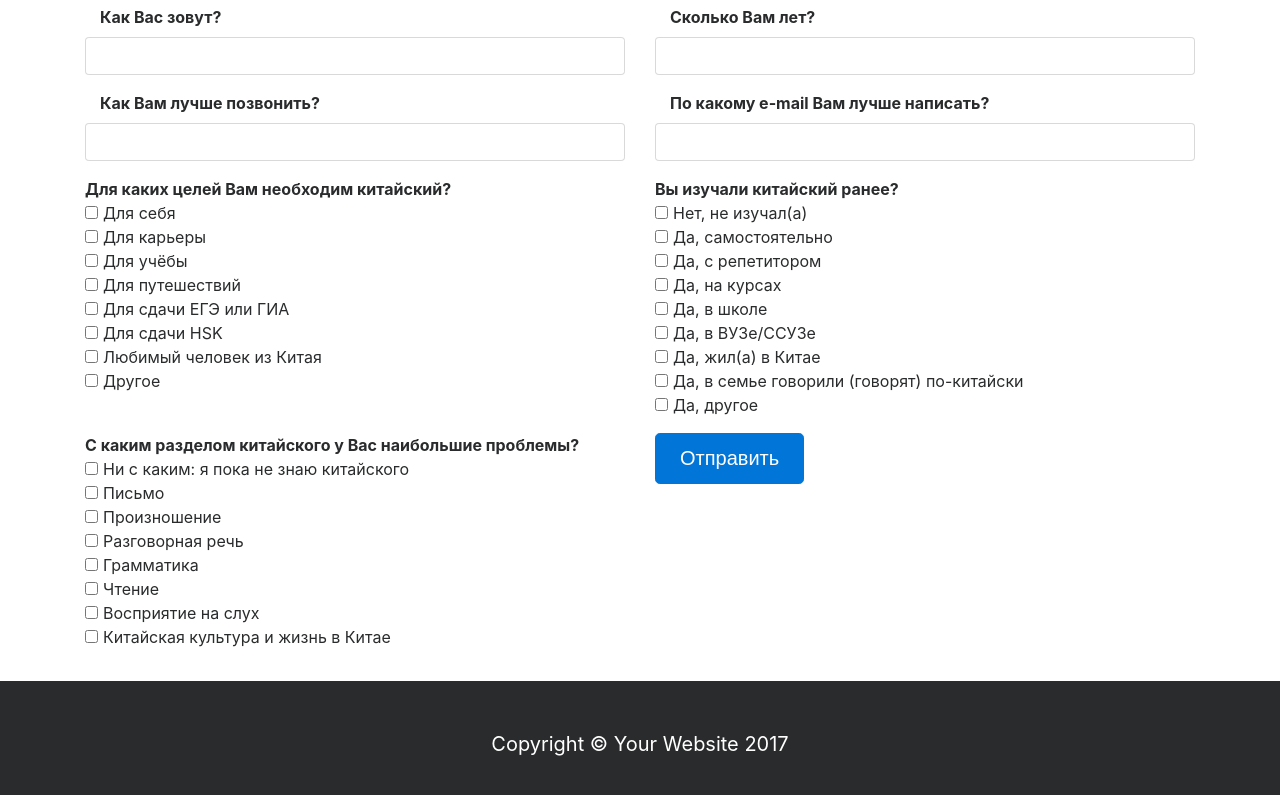
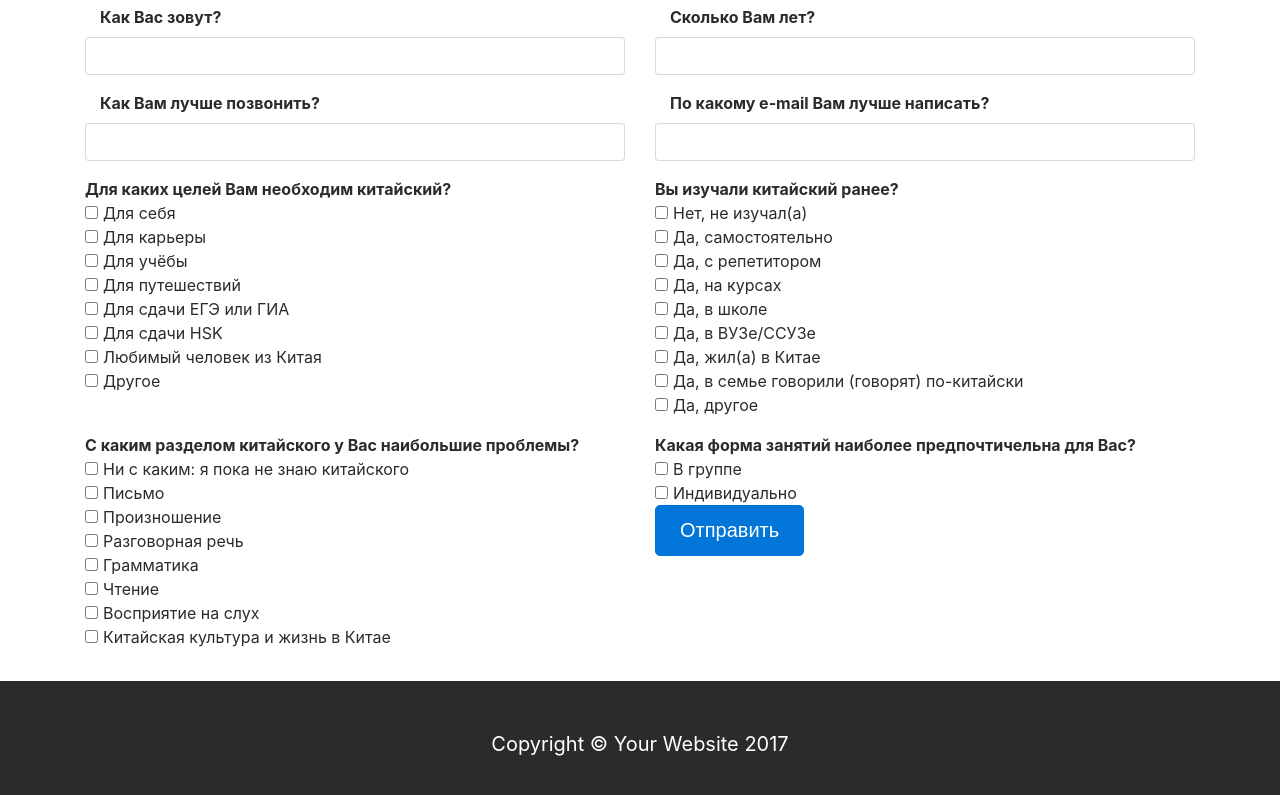
Before and after one commit to Aleks339/Shanlin, a website: page index.html in a window 1280 px wide. Shown: the part 2288-3083 px from the top of the page. Drawn offline with Linux system fonts and the light colour scheme.

Commit message:
form design changed and new items added

```diff
--- a/index.html
+++ b/index.html
@@ -235,13 +235,14 @@
                               <input type="checkbox" name="problems7" value="other">Восприятие на слух<br>
                               <input type="checkbox" name="problems8" value="other">Китайская культура и жизнь в Китае<br>
                       </div>
-                      <div class="form-group">
-                          <div class="col-sm-offset-2 col-sm-10">
+                      <div class="form-group col-md-6">
+                         <b>Какая форма занятий наиболее предпочтичельна для Вас?</b> <br>
+                              <input type="checkbox" name="howmanypeople1" value="group">В группе<br>
+                              <input type="checkbox" name="howmanypeople2" value="personally">Индивидуально<br>
                             <button type="submit" class="btn btn-primary btn-lg" id = "send-btn">Отправить</button>
                             <div id = "message" class = "alert alert-danger"></div>
                           </div>
                       </div>
-                    </div>
                 </form>
             </address>
     </div>
@@ -277,20 +278,20 @@
             $("#message").text('Укажите, пожалуйста, Ваше имя');
             return false;
           }
+          if ($("#age").val() == "") {
+            $("#message").text('Укажите, пожалуйста, Ваш возраст');
+            return false;
+          }
+          if ($("#tel").val() == "") {
+            $("#message").text('Укажите, пожалуйста, Ваш телефон');
+            return false;
+          }
           if ($("#email").val() == "") {
             $("#message").text('Укажите, пожалуйста, Ваш email');
             return false;
           }
           if (!isValidEmailAddress($("#email").val())){
             $("#message").text('Укажите, пожалуйста, корректный почтовый адрес');
-            return false;
-          }
-          if ($("#tel").val() == "") {
-            $("#message").text('Укажите, пожалуйста, Ваш телефон');
-            return false;
-          }
-          if ($("#age").val() == "") {
-            $("#message").text('Укажите, пожалуйста, Ваш возраст');
             return false;
           }
           return true;
```
